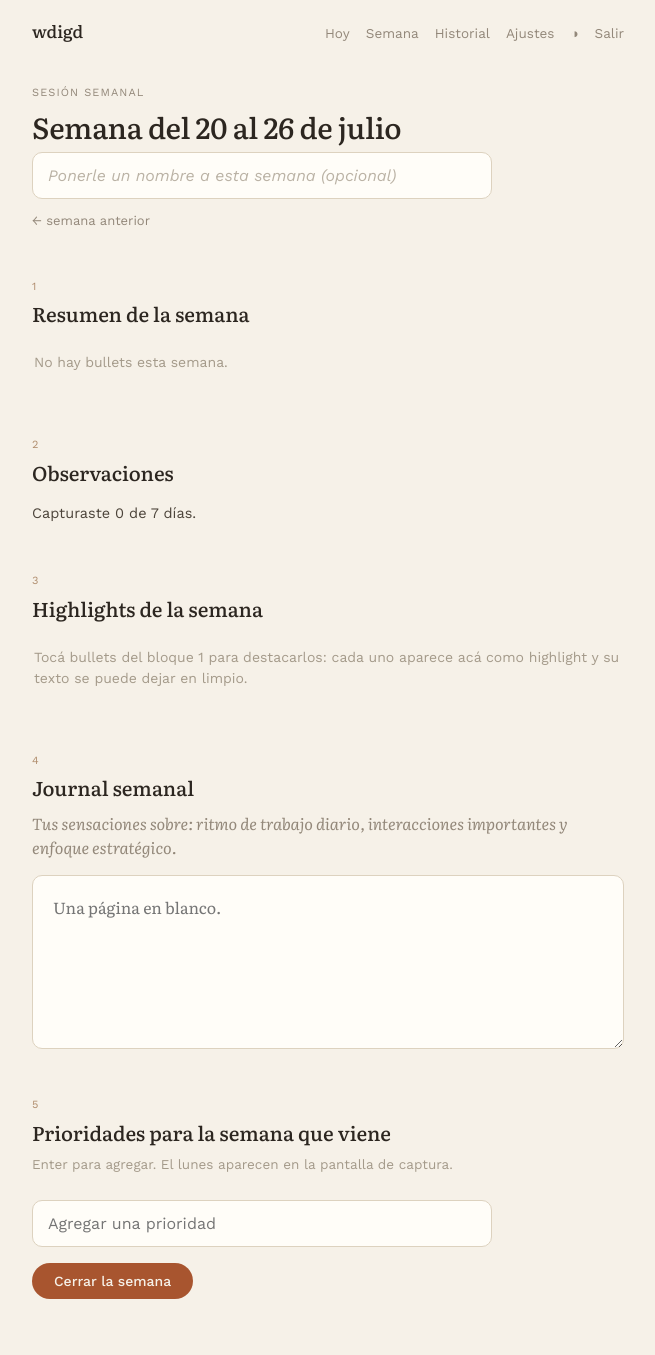
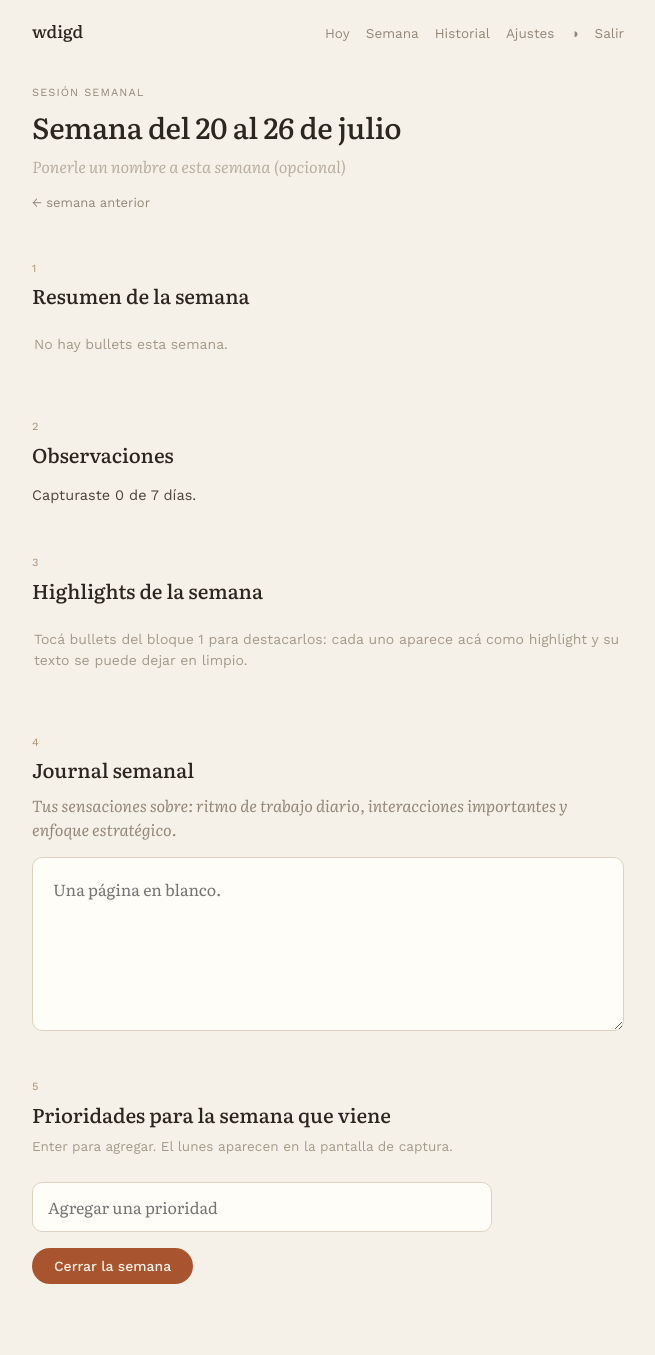
Before and after one commit to netocettour/wdigd, a FastAPI app: a page that uses app/templates/base.html in a window 1280 px wide. Shown: the whole page, without its empty margins (312-967 px from the left). After the commit the page ends 1284 px from the top, so only its background shows below. Run offline with FastAPI, Linux system fonts and the light colour scheme; the visitor is signed in with stand-in values (Sample User, id 1); tables that the repository leaves empty hold one stand-in row (values such as "Sample post"); some libraries are stand-ins or nearby versions.

Commit message:
Fix specificity of week name and priority input styles
The global input rule (input:not([type]), input[type="text"], …) outranks a
plain class selector, so .wk-name-input and .prio-input were rendering with
the default sans font and boxed border. Qualify both with the element, the
same way input.ach-input already does.

Co-Authored-By: Claude Opus 5 <noreply@anthropic.com>

```diff
--- a/app/static/css/main.css
+++ b/app/static/css/main.css
@@ -602,7 +602,8 @@ input:focus {
   letter-spacing: -0.01em;
 }
 
-.wk-name-input {
+/* input.* para ganarle a la regla global de inputs (misma especificidad, más abajo). */
+input.wk-name-input {
   width: 100%;
   max-width: 460px;
   font-family: var(--serif);
@@ -616,17 +617,18 @@ input:focus {
   outline: none;
 }
 
-.wk-name-input::placeholder {
+input.wk-name-input::placeholder {
   color: var(--muted-2);
   opacity: 0.75;
 }
 
-.wk-name-input:hover {
+input.wk-name-input:hover {
   border-bottom-color: var(--border-soft);
 }
 
-.wk-name-input:focus {
+input.wk-name-input:focus {
   color: var(--text);
+  border-color: transparent;
   border-bottom-color: var(--input-border-focus);
 }
 
@@ -929,11 +931,11 @@ input.ach-input {
   color: var(--accent);
 }
 
-.prio-input {
+input.prio-input {
   width: 100%;
   font-family: var(--serif);
   font-size: 16px;
-  padding: 11px 15px;
+  padding: 12px 15px;
   border-radius: 10px;
   border: 1px solid var(--input-border);
   background: var(--input-bg);
@@ -941,7 +943,7 @@ input.ach-input {
   outline: none;
 }
 
-.prio-input:focus {
+input.prio-input:focus {
   border-color: var(--input-border-focus);
 }
 
```
